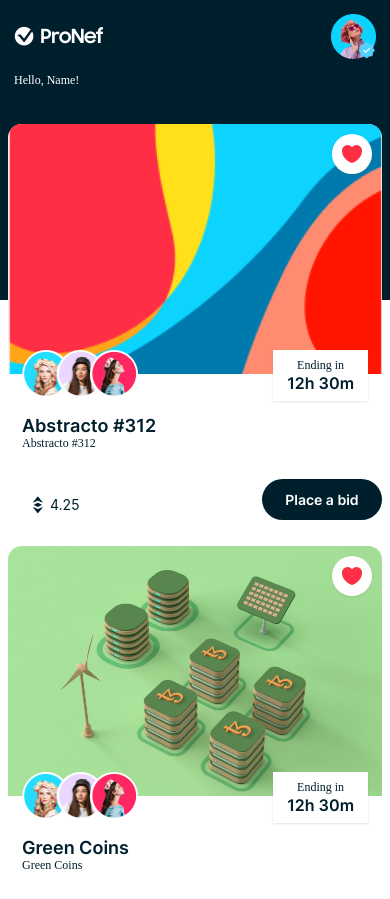
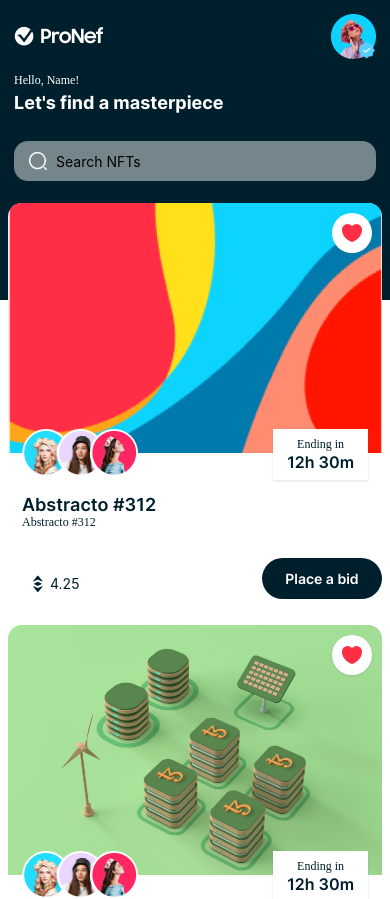
Before and after one commit to L-Goncalves/study-React, a React Native app in the folder nftapp/: screen /Home in a window 390 px wide. Shown: the top 899 px of the page. Built offline with nearby package versions, Linux system fonts and the light colour scheme.

Commit message:
feat: finishing header component

```diff
--- a/nftapp/components/HomeHeader.js
+++ b/nftapp/components/HomeHeader.js
@@ -1,34 +1,87 @@
 import { View, Text, Image, TextInput } from "react-native";
 import { COLORS, FONTS, SIZES, assets } from "../constants";
 
-const HomeHeader = () => {
+const HomeHeader = ({ onSearch}) => {
   return (
     <View style={{ backgroundColor: COLORS.primary, padding: SIZES.font }}>
-        <View style={{flexDirection: 'row', justifyContent: 'space-between', alignItems: 'center'}}>
-
+      <View
+        style={{
+          flexDirection: "row",
+          justifyContent: "space-between",
+          alignItems: "center",
+        }}
+      >
         <Image
-            source={assets.logo}
-            resizeMode="contain"
-            style={{width: 90, height: 25}}
+          source={assets.logo}
+          resizeMode="contain"
+          style={{ width: 90, height: 25 }}
         />
 
-        <View style={{width: 45, height: 45}}>
-            <Image source={assets.person01}
+        <View style={{ width: 45, height: 45 }}>
+          <Image
+            source={assets.person01}
             resizeMode="contain"
-            style={{width: '100%', height: '100%'}}
-            />
-             <Image source={assets.badge}
+            style={{ width: "100%", height: "100%" }}
+          />
+          <Image
+            source={assets.badge}
             resizeMode="contain"
-            style={{ position: 'absolute', width: 20, height: 20, bottom: 0, right: 0}}
-            />
+            style={{
+              position: "absolute",
+              width: 20,
+              height: 20,
+              bottom: 0,
+              right: 0,
+            }}
+          />
         </View>
+      </View>
+      <View style={{ marginVertical: SIZES.font }}>
+        <Text
+          style={{
+            fontFamily: FONTS.regular,
+            fontSize: SIZES.small,
+            color: COLORS.white,
+          }}
+        >
+          Hello, Name!
+        </Text>
 
-
-
+        <Text
+          style={{
+            fontFamily: FONTS.bold,
+            fontSize: SIZES.large,
+            color: COLORS.white,
+            marginTop: SIZES.base / 2,
+          }}
+        >
+          Let's find a masterpiece
+        </Text>
+      </View>
+      <View style={{ marginTop: SIZES.font }}>
+        <View
+          style={{
+            width: "100%",
+            borderRadius: SIZES.font,
+            backgroundColor: COLORS.gray,
+            flexDirection: "row",
+            alignItems: "center",
+            paddingHorizontal: SIZES.font,
+            paddingVertical: SIZES.small - 2,
+          }}
+        >
+          <Image
+            source={assets.search}
+            resizeMode="contain"
+            style={{ width: 20, height: 20, marginRight: SIZES.base }}
+          />
+          <TextInput
+            placeholder="Search NFTs"
+            style={{ flex: 1 }}
+            onChangeText={onSearch}
+          />
         </View>
-        <View style={{marginVertical: SIZES.font}}>
-                <Text style={{fontFamily: FONTS.regular, fontSize: SIZES.small, color: COLORS.white}}>Hello, Name!</Text>
-        </View>
+      </View>
     </View>
   );
 };
```
